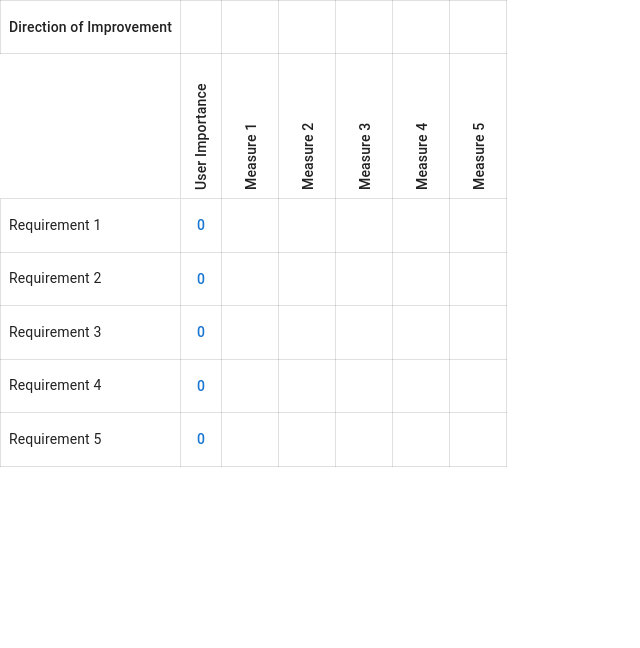
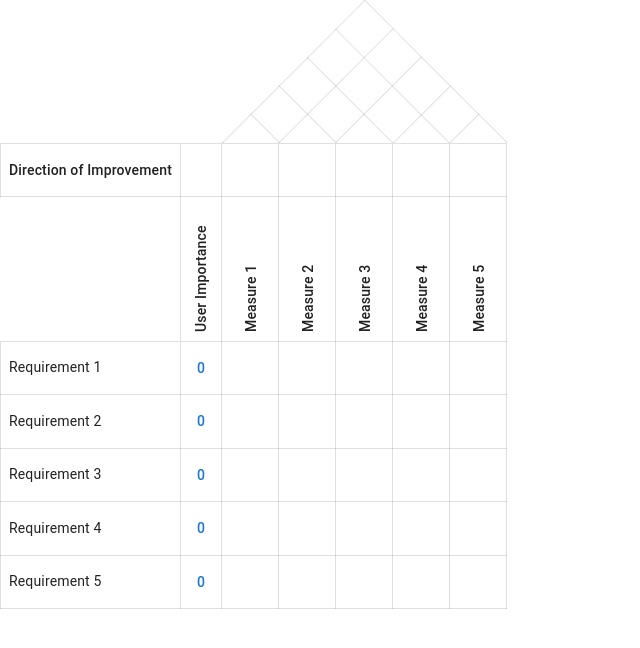
Before and after one commit to Baziak/artihoq, a React (Create React App) app: page / in a window 1280 px wide. Shown: the top 648 px of the page, without its empty margins (0-640 px from the left). Built offline with nearby package versions, Linux system fonts and the light colour scheme.

Commit message:
feat: add technical correlation block

```diff
--- a/src/Hoq.tsx
+++ b/src/Hoq.tsx
@@ -21,6 +21,16 @@ const Hoq = () => {
   };
 
   const addMeasureAt = (index: number) => {
+    // insert correlation diagonal row for the new item
+    const technicalCorrelations = [
+      ...qfdState.technicalCorrelations.slice(0, index),
+      Array(qfdState.measures.length - index).fill(0),
+      ...qfdState.technicalCorrelations.slice(index),
+    ].map((row, rowIndex) =>
+      // insert correlation diagonal column before the inserted item
+      rowIndex >= index ? row : [...row.slice(0, index - rowIndex - 1), 0, ...row.slice(index - rowIndex - 1)]
+    );
+
     setQfdState({
       ...qfdState,
       measures: [
@@ -28,6 +38,7 @@ const Hoq = () => {
         { id: crypto.randomUUID(), name: `Measure ${qfdState.measures.length + 1}`, direction: 0 },
         ...qfdState.measures.slice(index),
       ],
+      technicalCorrelations,
       relationshipValues: [
         ...qfdState.relationshipValues.map((row) => [...row.slice(0, index), 0, ...row.slice(index)]),
       ],
@@ -35,9 +46,19 @@ const Hoq = () => {
   };
 
   const removeMeasureAt = (index: number) => {
+    // remove correlation diagonal row for the new item
+    const technicalCorrelations = [
+      ...qfdState.technicalCorrelations.slice(0, index),
+      ...qfdState.technicalCorrelations.slice(index + 1),
+    ].map((row, rowIndex) =>
+      // remove correlation diagonal column before the inserted item
+      rowIndex >= index ? row : [...row.slice(0, index - rowIndex - 1), ...row.slice(index - rowIndex)]
+    );
+
     setQfdState({
       ...qfdState,
       measures: [...qfdState.measures.slice(0, index), ...qfdState.measures.slice(index + 1)],
+      technicalCorrelations,
       relationshipValues: qfdState.relationshipValues.map((row) => [...row.slice(0, index), ...row.slice(index + 1)]),
     });
   };
@@ -48,6 +69,16 @@ const Hoq = () => {
     );
 
     setQfdState({ ...qfdState, measures });
+  };
+
+  const setTechnicalCorrelationValue = (modifiedRowIndex: number, modifiedColIndex: number, newValue: number) => {
+    const technicalCorrelations = qfdState.technicalCorrelations.map((row, rowIndex) =>
+      row.map((cellValue, colIndex) =>
+        modifiedRowIndex === rowIndex && modifiedColIndex === colIndex ? newValue : cellValue
+      )
+    );
+
+    setQfdState({ ...qfdState, technicalCorrelations });
   };
 
   const setRequirementValue = (modifiedRowIndex: number, newValue: string) => {
@@ -125,6 +156,7 @@ const Hoq = () => {
             addMeasureAt={addMeasureAt}
             removeMeasureAt={removeMeasureAt}
             setMeasureDirection={setMeasureDirection}
+            setTechnicalCorrelationValue={setTechnicalCorrelationValue}
           />
         </TableHead>
         <TableBody>
--- a/src/HoqHead.tsx
+++ b/src/HoqHead.tsx
@@ -1,8 +1,9 @@
-import React from "react";
+import React, { useEffect, useState } from "react";
 import { TableCell, TableRow, Theme } from "@mui/material";
 import QfdState from "./QfdState";
 import HoqMeasurementCell from "./HoqMeasurementCell";
 import MeasureImprovementDirectionSelector from "./MeasureImprovementDirectionSelector";
+import HoqTechnicalCorrelations from "./HoqTechnicalCorrelations";
 
 interface HoqHeadProps {
   qfdState: QfdState;
@@ -10,6 +11,7 @@ interface HoqHeadProps {
   addMeasureAt: (rowIndex: number) => void;
   removeMeasureAt: (rowIndex: number) => void;
   setMeasureDirection: (index: number, newValue: number) => void;
+  setTechnicalCorrelationValue: (modifiedRowIndex: number, modifiedColIndex: number, newValue: number) => void;
 }
 
 const cellStyling = {
@@ -25,14 +27,42 @@ const measuresCellStyling = {
   writingMode: "vertical-rl",
 };
 
-const HoqHead = ({ qfdState, setMeasureValue, addMeasureAt, removeMeasureAt, setMeasureDirection }: HoqHeadProps) => {
+const HoqHead = ({
+  qfdState,
+  setMeasureValue,
+  addMeasureAt,
+  removeMeasureAt,
+  setMeasureDirection,
+  setTechnicalCorrelationValue,
+}: HoqHeadProps) => {
+  const measureCellRefs: React.RefObject<HTMLTableCellElement>[] = [];
+  for (let i = 0; i < qfdState.measures.length; i++) {
+    measureCellRefs.push(React.createRef());
+  }
+
+  const [measureCellsWidths, setMeasureCellsWidths] = useState<number[]>(Array(qfdState.measures.length).fill(0));
+
+  useEffect(() => {
+    setMeasureCellsWidths(measureCellRefs.map((ref) => (ref.current ? ref.current.offsetWidth : 0)));
+  }, [qfdState.measures]);
+
   return (
     <>
+      <TableRow>
+        <TableCell colSpan={2}></TableCell>
+        <TableCell colSpan={qfdState.measures.length} sx={{ overflow: "hidden", padding: 0 }}>
+          <HoqTechnicalCorrelations
+            qfdState={qfdState}
+            measureCellsWidths={measureCellsWidths}
+            setTechnicalCorrelationValue={setTechnicalCorrelationValue}
+          />
+        </TableCell>
+      </TableRow>
       <TableRow>
         <TableCell sx={cellStyling}>Direction of Improvement</TableCell>
         <TableCell sx={cellStyling}></TableCell>
         {qfdState.measures.map((measure, index) => (
-          <TableCell key={measure.id} sx={cellStyling}>
+          <TableCell key={measure.id} sx={{ ...cellStyling, textAlign: "center" }} ref={measureCellRefs[index]}>
             <MeasureImprovementDirectionSelector
               selectedValue={measure.direction}
               onChange={(newValue) => setMeasureDirection(index, newValue)}
--- /dev/null
+++ b/src/HoqTechnicalCorrelations.tsx
@@ -0,0 +1,76 @@
+import { Box, Table, TableBody, TableCell, TableRow, Theme } from "@mui/material";
+import QfdState from "./QfdState";
+import TechnicalCorrelationSelector from "./TechnicalCorrelationSelector";
+
+const cellStyling = {
+  padding: 1,
+  border: (theme: Theme) => `1px solid ${theme.palette.divider}`,
+};
+
+interface HoqTechnicalCorrelationsProps {
+  qfdState: QfdState;
+  measureCellsWidths: number[];
+  setTechnicalCorrelationValue: (modifiedRowIndex: number, modifiedColIndex: number, newValue: number) => void;
+}
+
+// TODO highlight connected items on hover
+
+const HoqTechnicalCorrelations = ({
+  qfdState,
+  measureCellsWidths,
+  setTechnicalCorrelationValue,
+}: HoqTechnicalCorrelationsProps) => {
+  const measureCellsTotalWidth = measureCellsWidths.reduce((sum, b) => sum + b, 0);
+
+  return (
+    <Box sx={{ height: measureCellsTotalWidth / 2 + "px", overflow: "hidden" }}>
+      <Table
+        sx={{
+          transform:
+            "rotate(-45deg) translate(0, " +
+            measureCellsTotalWidth * 0.5 * (1 / Math.SQRT2 + 1 / Math.SQRT2 - 1) +
+            "px)",
+          tableLayout: "fixed",
+          width: measureCellsTotalWidth / Math.SQRT2 + "px",
+          height: measureCellsTotalWidth / Math.SQRT2 + "px",
+        }}
+      >
+        <TableBody>
+        {qfdState.measures.map((firstMeasure, index1st) => (
+          <TableRow
+            key={firstMeasure.id}
+            sx={{
+              height: measureCellsWidths[index1st] / Math.SQRT2 - 2 + "px",
+            }}
+          >
+            {qfdState.measures.map((secondMeasure, index2nd) => (
+              <TableCell
+                key={secondMeasure.id}
+                sx={{
+                  ...cellStyling,
+                  textAlign: "center",
+                  padding: 0,
+                  width: measureCellsWidths[index2nd] / Math.SQRT2 - 2 + "px",
+                }}
+              >
+                {index1st < index2nd ? (
+                  <TechnicalCorrelationSelector
+                    selectedValue={qfdState.technicalCorrelations[index1st][index2nd - index1st - 1]}
+                    onChange={(newValue) => setTechnicalCorrelationValue(index1st, index2nd - index1st - 1, newValue)}
+                  />
+                ) : index2nd < index1st && index1st == 5 ? (
+                  String.fromCharCode("$)3#/".split("")[index2nd % 6].charCodeAt(0) + 32) + "."
+                ) : (
+                  ""
+                )}
+              </TableCell>
+            ))}
+          </TableRow>
+        ))}
+        </TableBody>
+      </Table>
+    </Box>
+  );
+};
+
+export default HoqTechnicalCorrelations;
--- a/src/QfdState.tsx
+++ b/src/QfdState.tsx
@@ -1,6 +1,7 @@
 export interface QfdState {
   requirements: Requirement[];
   measures: Measure[];
+  technicalCorrelations: number[][];
   relationshipValues: number[][];
 }
 
@@ -72,6 +73,12 @@ export const InitialQfdState = {
       direction: 0,
     },
   ],
+  technicalCorrelations: [
+    [0, 0, 0, 0],
+    [0, 0, 0],
+    [0, 0],
+    [0],
+  ],
   relationshipValues: [
     [0, 0, 0, 0, 0],
     [0, 0, 0, 0, 0],
--- /dev/null
+++ b/src/TechnicalCorrelationSelector.tsx
@@ -0,0 +1,113 @@
+import { AddOutlined, RemoveOutlined } from "@mui/icons-material";
+import {
+  Button,
+  ClickAwayListener,
+  ListItemIcon,
+  ListItemText,
+  MenuItem,
+  MenuList,
+  Paper,
+  Popper,
+  SvgIcon,
+} from "@mui/material";
+import React from "react";
+
+interface TechnicalCorrelationSelectorProps {
+  selectedValue?: number;
+  onChange?: (newValue: TechnicalCorrelationType) => void;
+}
+
+const buttonStyling = {
+  minWidth: 0,
+};
+
+export const enum TechnicalCorrelationType {
+  None = 0,
+  Negative = -1,
+  Positive = 1,
+}
+
+export default function TechnicalCorrelationSelector({
+  selectedValue,
+  onChange,
+}: TechnicalCorrelationSelectorProps): React.JSX.Element {
+  interface TechnicalCorrelationSelectorItem {
+    icon: React.JSX.Element;
+    text: String;
+  }
+
+  const directionIconMap = new Map<number, TechnicalCorrelationSelectorItem>([
+    [TechnicalCorrelationType.None, { icon: <SvgIcon />, text: "None" }],
+    [TechnicalCorrelationType.Positive, { icon: <AddOutlined />, text: "Negative" }],
+    [TechnicalCorrelationType.Negative, { icon: <RemoveOutlined />, text: "Positive" }],
+  ]);
+
+  const [directionValue, setDirectionValue] = React.useState(selectedValue);
+  const [anchorEl, setAnchorEl] = React.useState<HTMLButtonElement | null>(null);
+
+  const handleMenuItemClick = (event: React.MouseEvent<HTMLElement>, selectedValue: number) => {
+    setDirectionValue(selectedValue);
+    setAnchorEl(null);
+    if (onChange) {
+      onChange(selectedValue);
+    }
+  };
+
+  const handleClose = () => {
+    setAnchorEl(null);
+  };
+
+  function showSelector(event: React.MouseEvent<HTMLButtonElement>) {
+    setAnchorEl(event.currentTarget);
+  }
+
+  function handleListKeyDown(event: React.KeyboardEvent) {
+    if (event.key === "Tab") {
+      event.preventDefault();
+      setAnchorEl(null);
+    } else if (event.key === "Escape") {
+      setAnchorEl(null);
+    }
+  }
+
+  const open = Boolean(anchorEl);
+
+  const icon =
+    selectedValue !== undefined && directionIconMap.has(selectedValue) ? (
+      directionIconMap.get(selectedValue)?.icon
+    ) : (
+      <>&nbsp;</>
+    );
+
+  return (
+    <>
+      <Button sx={{ ...buttonStyling }} onClick={showSelector}>
+        {/* // TODO: better rotation way? */}
+        <span style={{transform: "rotate(45deg)", lineHeight: "1em"}}>{icon}</span>
+      </Button>
+      <Popper open={open} anchorEl={anchorEl} placement="bottom-start">
+        <Paper>
+          <ClickAwayListener onClickAway={handleClose}>
+            <MenuList
+              autoFocusItem={open}
+              id="composition-menu"
+              aria-labelledby="composition-button"
+              onKeyDown={handleListKeyDown}
+            >
+              {Array.from(directionIconMap.entries()).map(([index, item]) => (
+                <MenuItem
+                  key={index}
+                  selected={index === directionValue}
+                  onClick={(event) => handleMenuItemClick(event, index)}
+                >
+                  <ListItemIcon>{item.icon}</ListItemIcon>
+                  <ListItemText>{item.text}</ListItemText>
+                </MenuItem>
+              ))}
+            </MenuList>
+          </ClickAwayListener>
+        </Paper>
+      </Popper>
+    </>
+  );
+}
```
